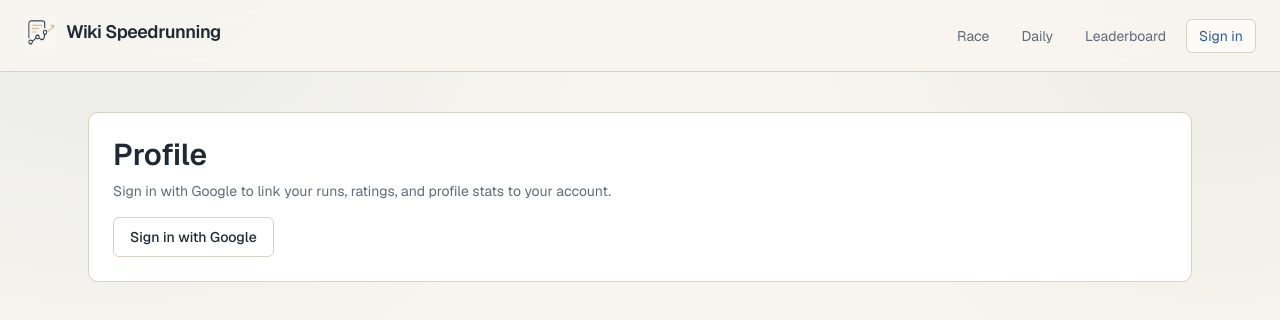
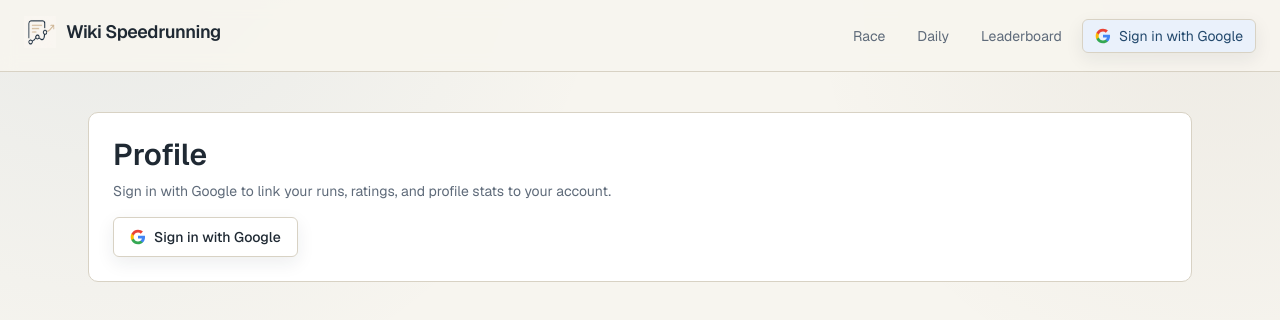
Before and after one commit to JoshElieson/Wiki-Speedrunning, a Next.js app: page /profile in a window 1280 px wide. Shown: the top 320 px of the page. Built offline with nearby package versions, Linux system fonts and the light colour scheme; no server answers.

Commit message:
added sign in with google button

```diff
--- a/app/profile/page.tsx
+++ b/app/profile/page.tsx
@@ -3,6 +3,7 @@
 import { useSearchParams } from "next/navigation";
 import { Suspense, useEffect } from "react";
 import { signIn, signOut, useSession } from "next-auth/react";
+import { GoogleIcon } from "@/components/icons/google-icon";
 import { ProfileDetails } from "@/components/profile/profile-details";
 import { Button } from "@/components/ui/button";
 import { LoadingPanel } from "@/components/presentation/state-panel";
@@ -66,9 +67,10 @@ function ProfilePageContent() {
           <Button
             type="button"
             variant="outline"
-            className="mt-4"
+            className="mt-4 gap-2 shadow-[var(--shadow-soft)] transition-[color,background-color,border-color,box-shadow] duration-200 ease-out hover:border-[var(--accent)] hover:bg-[var(--accent-soft)] hover:text-[var(--accent-strong)] hover:shadow-[var(--shadow-lifted)] active:shadow-[var(--shadow-soft)]"
             onClick={() => signIn("google", { callbackUrl: "/profile" })}
           >
+            <GoogleIcon />
             Sign in with Google
           </Button>
         </section>
--- /dev/null
+++ b/components/icons/google-icon.tsx
@@ -0,0 +1,24 @@
+import { cn } from "@/utils/cn";
+
+export function GoogleIcon({ className }: { className?: string }) {
+  return (
+    <svg className={cn("h-4 w-4 shrink-0", className)} viewBox="0 0 24 24" aria-hidden="true">
+      <path
+        fill="#4285F4"
+        d="M22.56 12.25c0-.78-.07-1.53-.2-2.25H12v4.26h5.92c-.26 1.37-1.04 2.53-2.21 3.31v2.77h3.57c2.08-1.92 3.28-4.74 3.28-8.09z"
+      />
+      <path
+        fill="#34A853"
+        d="M12 23c2.97 0 5.46-.98 7.28-2.66l-3.57-2.77c-.98.66-2.23 1.06-3.71 1.06-2.86 0-5.29-1.93-6.16-4.53H2.18v2.84C3.99 20.53 7.7 23 12 23z"
+      />
+      <path
+        fill="#FBBC05"
+        d="M5.84 14.09c-.22-.66-.35-1.36-.35-2.09s.13-1.43.35-2.09V7.07H2.18C1.43 8.55 1 10.22 1 12s.43 3.45 1.18 4.93l2.85-2.22.81-.62z"
+      />
+      <path
+        fill="#EA4335"
+        d="M12 5.38c1.62 0 3.06.56 4.21 1.64l3.15-3.15C17.45 2.09 14.97 1 12 1 7.7 1 3.99 3.47 2.18 7.07l3.66 2.84c.87-2.6 3.3-4.53 6.16-4.53z"
+      />
+    </svg>
+  );
+}
--- a/components/layout/auth-nav.tsx
+++ b/components/layout/auth-nav.tsx
@@ -3,6 +3,7 @@
 import Image from "next/image";
 import Link from "next/link";
 import { signIn, useSession } from "next-auth/react";
+import { GoogleIcon } from "@/components/icons/google-icon";
 import { cn } from "@/utils/cn";
 
 export function AuthNav({ profileActive }: { profileActive: boolean }) {
@@ -24,11 +25,14 @@ export function AuthNav({ profileActive }: { profileActive: boolean }) {
         type="button"
         onClick={() => signIn("google", { callbackUrl: "/profile" })}
         className={cn(
-          "rounded-[var(--radius-sm)] border border-[var(--border-strong)] px-3 py-1.5 text-[var(--foreground)] transition-colors hover:border-[var(--accent)]",
-          profileActive ? "bg-[var(--surface-elevated)] text-[var(--accent)]" : "",
+          "inline-flex items-center gap-2 rounded-[var(--radius-sm)] border border-[var(--border-strong)] bg-[var(--surface)] px-3 py-1.5 text-sm text-[var(--foreground)] shadow-[var(--shadow-soft)] transition-[color,background-color,border-color,box-shadow] duration-200 ease-out hover:border-[var(--accent)] hover:bg-[var(--accent-soft)] hover:text-[var(--accent-strong)] hover:shadow-[var(--shadow-lifted)] focus-visible:outline-none focus-visible:ring-2 focus-visible:ring-[var(--accent)] focus-visible:ring-offset-2 focus-visible:ring-offset-[var(--background)] active:shadow-[var(--shadow-soft)]",
+          profileActive
+            ? "border-[var(--accent)] bg-[var(--accent-soft)] text-[var(--accent-strong)] hover:bg-[var(--accent-soft)]"
+            : "",
         )}
       >
-        Sign in
+        <GoogleIcon />
+        Sign in with Google
       </button>
     );
   }
```
